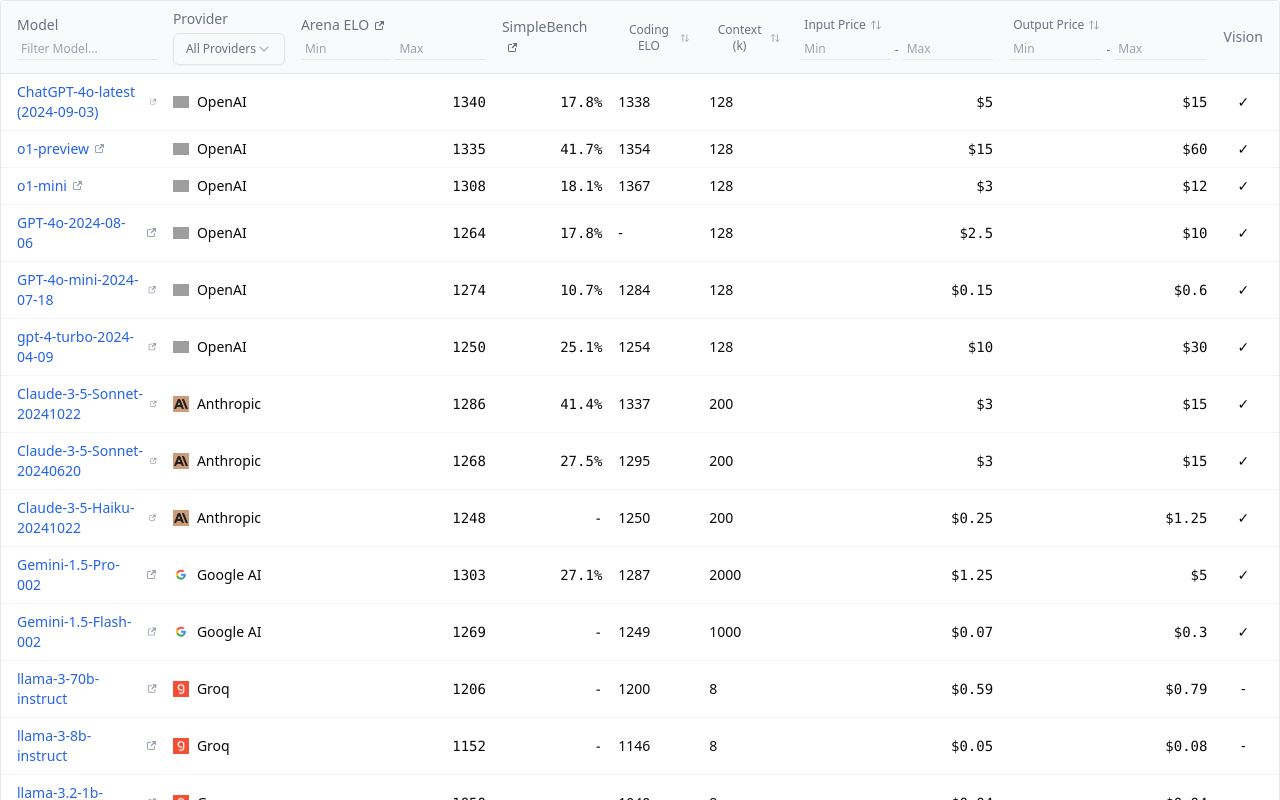
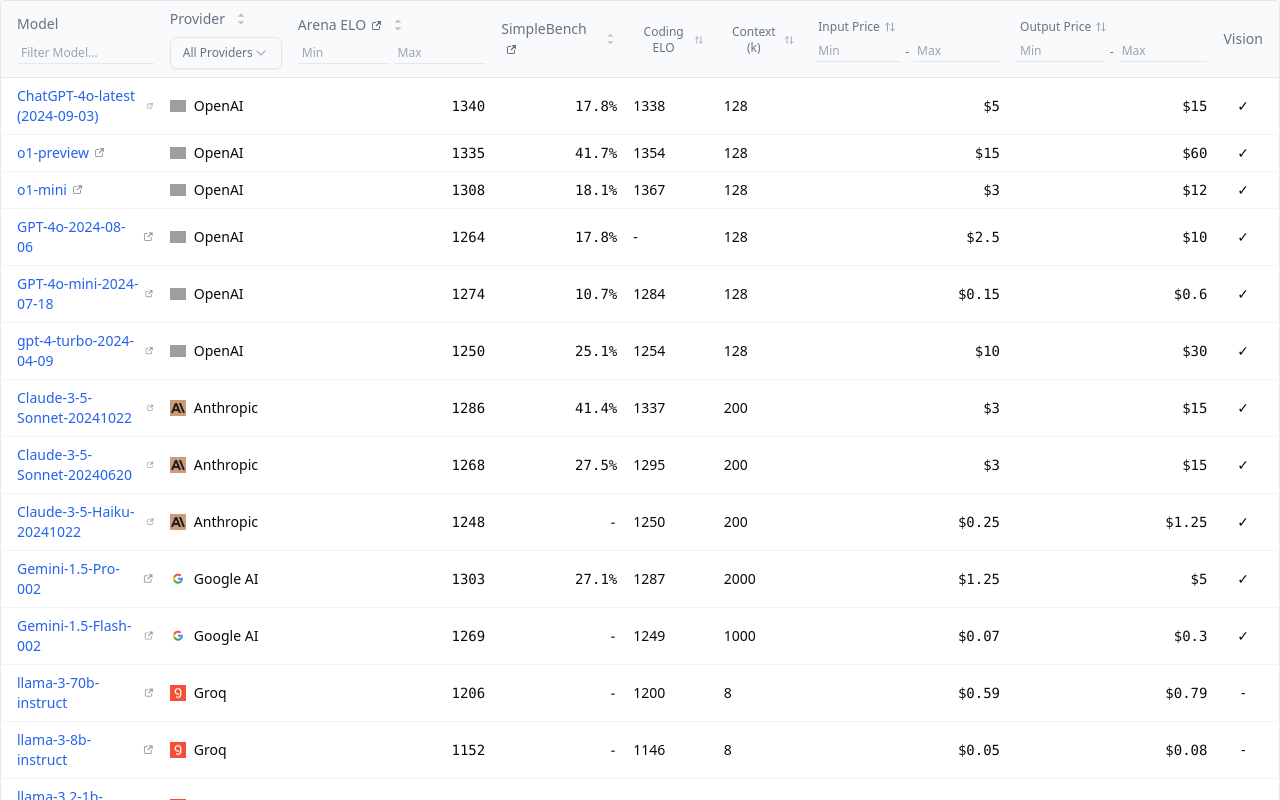
Before and after one commit to WiegerWolf/ai-pricing, a React (Vite) app: page / in a window 1280 px wide. Shown: the top 800 px of the page. Built offline with nearby package versions, Linux system fonts and the light colour scheme; grey boxes are pictures that could not be loaded.

Commit message:
Refactor ColumnHeader component to improve sort icon rendering and add cursor pointer on title content

```diff
--- a/src/components/Tables/LLMTable/ColumnHeader.tsx
+++ b/src/components/Tables/LLMTable/ColumnHeader.tsx
@@ -25,11 +25,40 @@
     filter,
     sort
 }: ColumnHeaderProps) {
-    // Prepare the title content
+    const SortIcon = () => (
+        <svg
+            className={`ml-1 h-4 w-4 ${sort?.enabled ? 'opacity-100' : 'opacity-0'}`}
+            xmlns="http://www.w3.org/2000/svg"
+            viewBox="0 0 24 24"
+        >
+            <path
+                fill="currentColor"
+                d="M12 3.5L7 8.5h10l-5-5zm0 17l5-5H7l5 5z"
+                className={column.getIsSorted() === "asc"
+                    ? "fill-current opacity-100"
+                    : column.getIsSorted() === "desc"
+                        ? "fill-current opacity-100"
+                        : "fill-current opacity-40"
+                }
+            />
+        </svg>
+    );
+
+    const handleHeaderClick = (e: React.MouseEvent) => {
+        if (sort?.enabled) {
+            e.preventDefault();
+            e.stopPropagation();
+            column.toggleSorting();
+        }
+    };
+
     const titleContent = (
-        <div className="flex items-center gap-1">
-            {/* Title with optional link */}
+        <div
+            className="flex items-center gap-1 cursor-pointer"
+            onClick={handleHeaderClick}
+        >
             {link ? (
+                <div className="flex items-center">
                     <a
                         href={link.url}
                         target="_blank"
@@ -41,37 +70,35 @@
                         {title}
                         <ExternalLinkIcon />
                     </a>
+                </div>
             ) : (
-                title
+                <span>{title}</span>
             )}
 
-            {/* Sort indicator */}
-            {sort?.enabled && (
-                <span className="ml-1">
-                    {{
-                        asc: " 🔼",
-                        desc: " 🔽",
-                    }[column.getIsSorted() as string] ?? null}
-                </span>
-            )}
+            {sort?.enabled && <SortIcon />}
         </div>
     );
 
-    // Wrap content in header container
-    const headerContent = (
-        <div className="space-y-1">
-            {/* Title area (with sort if enabled) */}
-            <div
-                className="flex items-center"
-                onClick={() => sort?.enabled && column.toggleSorting()}
-                style={{ cursor: sort?.enabled ? 'pointer' : 'default' }}
-            >
-                {titleContent}
-            </div>
+    return (
+        <div>
+            {tooltip ? (
+                <TooltipProvider>
+                    <Tooltip>
+                        <TooltipTrigger asChild>
+                            <div>{titleContent}</div>
+                        </TooltipTrigger>
+                        <TooltipContent side="top" align="start">
+                            <p className="max-w-xs">{tooltip}</p>
+                        </TooltipContent>
+                    </Tooltip>
+                </TooltipProvider>
+            ) : (
+                titleContent
+            )}
 
-            {/* Filter area */}
             {filter?.enabled && (
-                filter.type === 'range' ? (
+                <div className="mt-2">
+                    {filter.type === 'range' ? (
                         <div className="flex gap-1">
                             <FilterInput
                                 placeholder="Min"
@@ -105,22 +132,9 @@
                             column={column}
                             placeholder={`Filter ${title}...`}
                         />
-                )
+                    )}
+                </div>
             )}
         </div>
     );
-
-    // Wrap in tooltip if tooltip text provided
-    return tooltip ? (
-        <TooltipProvider>
-            <Tooltip>
-                <TooltipTrigger asChild>
-                    {headerContent}
-                </TooltipTrigger>
-                <TooltipContent>
-                    <p className="max-w-xs">{tooltip}</p>
-                </TooltipContent>
-            </Tooltip>
-        </TooltipProvider>
-    ) : headerContent;
 }
```
Lines whose indentation alone changed are shown as unchanged.
